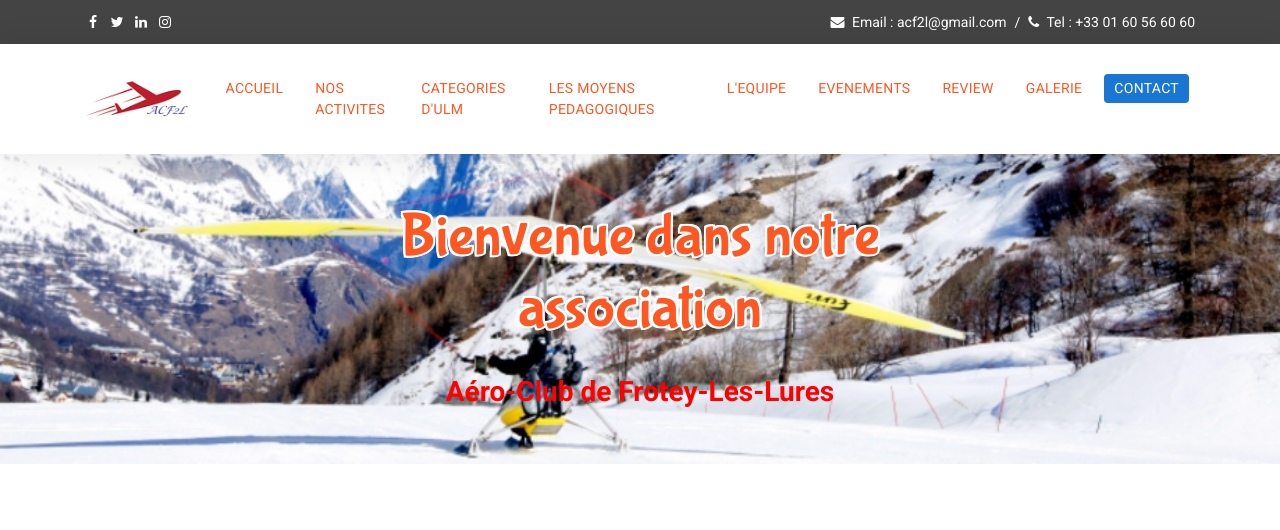
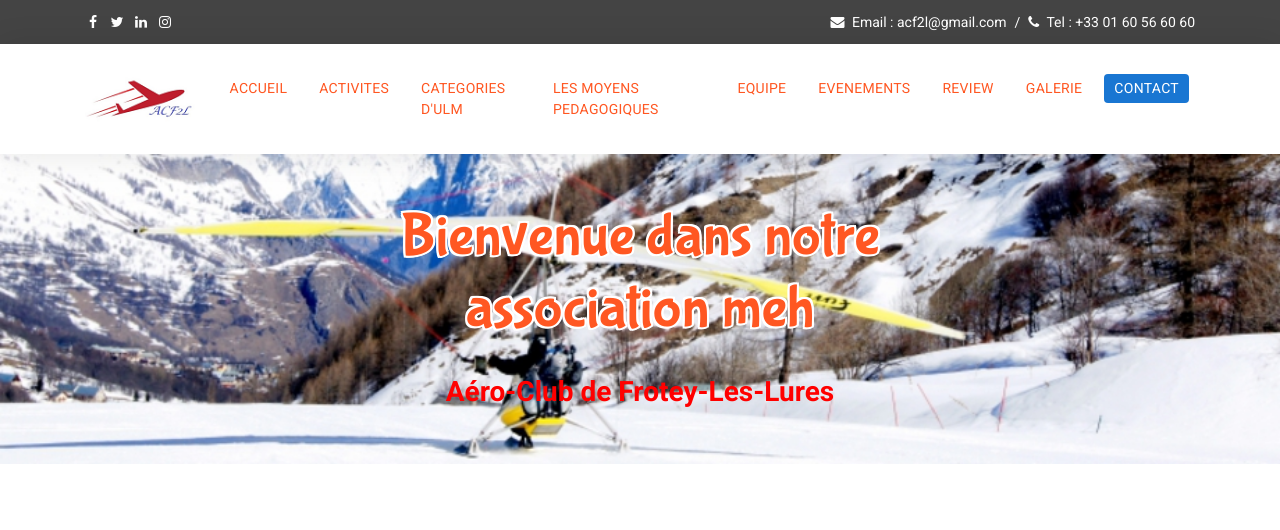
Before and after one commit to MatthieuTissier/SAE303, a PHP site: page / in a window 1280 px wide. Shown: the top 530 px of the page. Run offline with PHP 8.4, Linux system fonts and the light colour scheme.

Commit message:
je sais plus les modifs dans le doute je push

```diff
--- a/ACF2L/css/custom.css
+++ b/ACF2L/css/custom.css
@@ -767,7 +767,7 @@
 .faculty-single{
 	text-align: center;
 	background: #fff;
-	padding: 40px 30px;
+	padding: 30px;
 	border-radius: 10px;
 	margin-bottom: 30px;
 }
--- a/ACF2L/index.html
+++ b/ACF2L/index.html
@@ -73,10 +73,10 @@
 
 				<ul class="navbar-nav ml-auto" id="main-menu">
 					<li class="nav-item"><a class="nav-link active" href="#home">Accueil</a></li>
-					<li class="nav-item"><a class="nav-link" href="#activities">Nos activites</a></li>
+					<li class="nav-item"><a class="nav-link" href="#activities">Activites</a></li>
 					<li class="nav-item"><a class="nav-link" href="#courses">Categories d'ULM</a></li>
 					<li class="nav-item"><a class="nav-link" href="#about-us">les moyens pedagogiques</a></li>
-					<li class="nav-item"><a class="nav-link" href="#teachers">l'equipe</a></li>
+					<li class="nav-item"><a class="nav-link" href="#teachers">Equipe</a></li>
 					<li class="nav-item"><a class="nav-link" href="#events">Evenements</a></li>
 					<li class="nav-item"><a class="nav-link" href="#review">Review</a></li>
 					<li class="nav-item"><a class="nav-link" href="#gallery">Galerie</a></li>
@@ -105,7 +105,7 @@
 									</figure>
 
 									<div class="banner-slide-overlay">
-										<h2 class="color-orange" data-swiper-animation="fadeInDown" data-duration="1s" data-delay="1.5s">Bienvenue dans notre association</h2>
+										<h2 class="color-orange" data-swiper-animation="fadeInDown" data-duration="1s" data-delay="1.5s">Bienvenue dans notre association meh</h2>
 										<h3> Aéro-Club de Frotey-Les-Lures</h3>
 										<!--<a href="#" class="btn-slider" data-swiper-animation="fadeInUp" data-duration="1s" data-delay="2.5s">Enroll Today !</a> -->
 									</div>
@@ -404,7 +404,7 @@
 				<div class="col-lg-3 col-md-6">
 					<!-- Faculty Single Start -->
 					<div class="faculty-single faculty-blue wow fadeInUp" data-wow-delay="0.6s">
-						<figure>
+						<figure class="portrait">
 							<img src="images/team-2.PNG" />
 						</figure>
 
@@ -419,7 +419,7 @@
 				<div class="col-lg-3 col-md-6">
 					<!-- Faculty Single Start -->
 					<div class="faculty-single faculty-green wow fadeInUp" data-wow-delay="0.9s">
-						<figure>
+						<figure class="figure">
 							<img src="images/team-3.PNG" />
 						</figure>
 
@@ -434,7 +434,7 @@
 				<div class="col-lg-3 col-md-6">
 					<!-- Faculty Single Start -->
 					<div class="faculty-single faculty-orange wow fadeInUp" data-wow-delay="1.2s">
-						<figure>
+						<figure class="protrait">
 							<img src="images/team-4.PNG" />
 						</figure>
 
```
